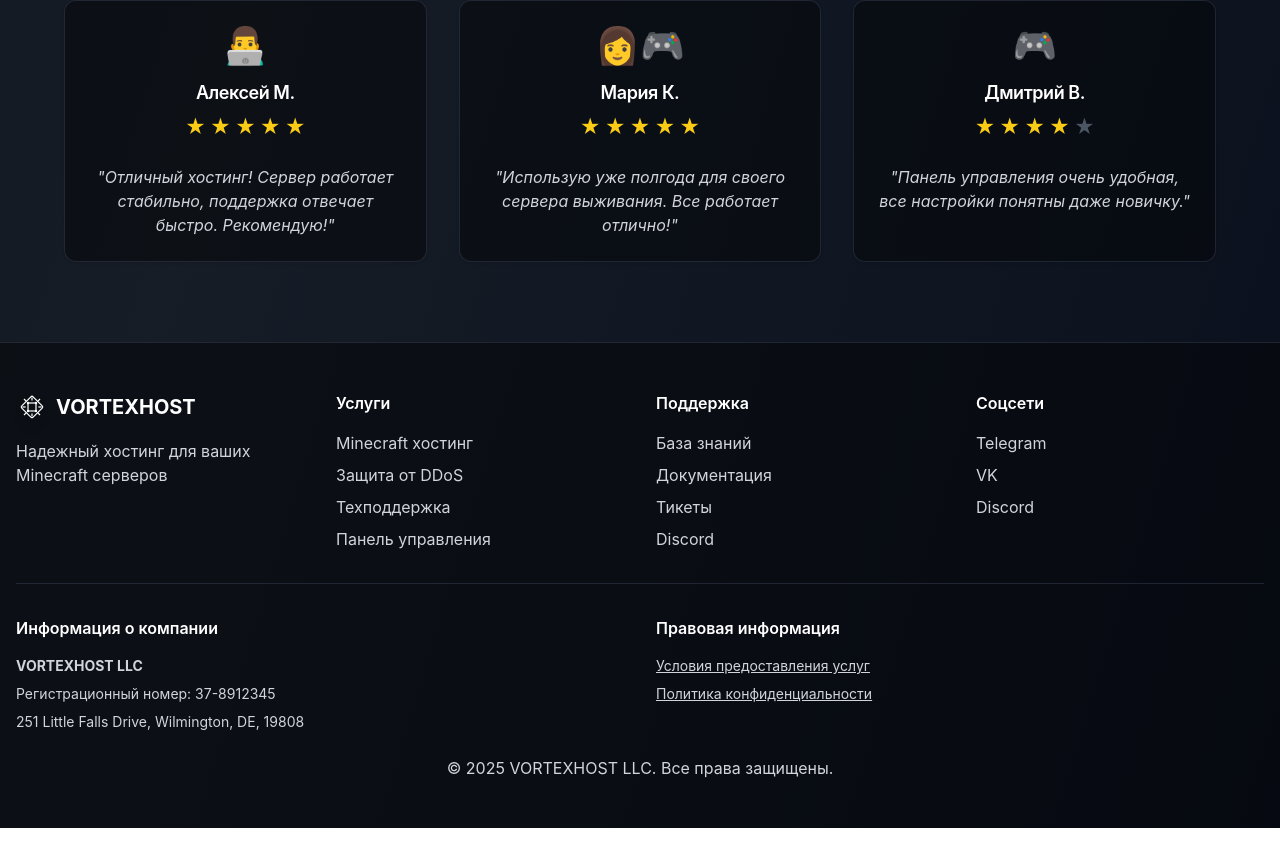
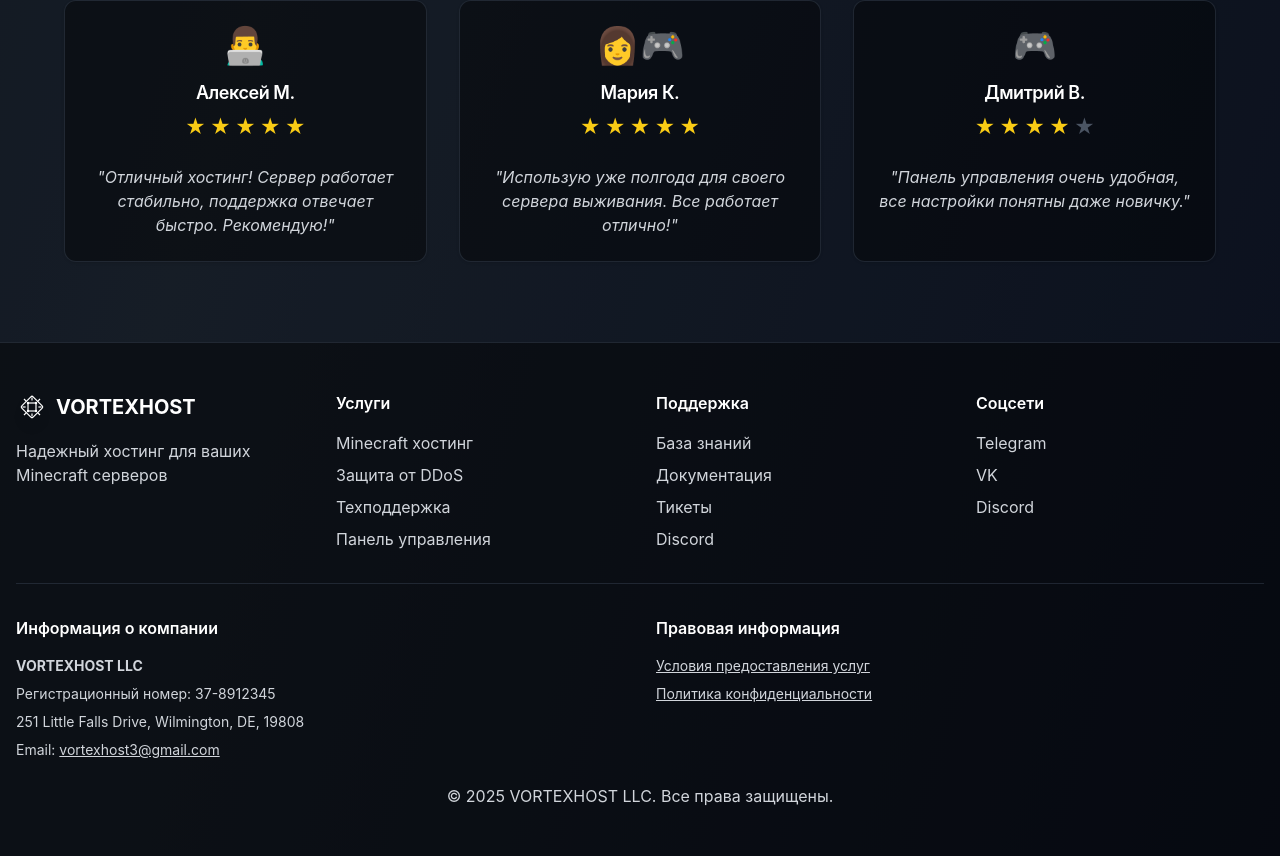
Before and after one commit to MahadRegent/site5, a React (Create React App) app in the folder frontend/: page / in a window 1280 px wide. Shown: the part 3419-4275 px from the top of the page. Before the commit the page ends 4247 px from the top, so only its background shows below. Built offline with nearby package versions, Linux system fonts and the light colour scheme.

Commit message:
auto-commit for 8c2acdbf-06a5-469c-ab88-ff0fc6761d99

```diff
--- a/frontend/src/components/HomePage.jsx
+++ b/frontend/src/components/HomePage.jsx
@@ -443,6 +443,7 @@ const HomePage = () => {
                     <p><strong>VORTEXHOST LLC</strong></p>
                     <p>Регистрационный номер: 37-8912345</p>
                     <p>251 Little Falls Drive, Wilmington, DE, 19808</p>
+                    <p>Email: <a href="mailto:vortexhost3@gmail.com" className="hover:text-white transition-colors duration-200 underline">vortexhost3@gmail.com</a></p>
                   </div>
                 </div>
                 <div>
```
